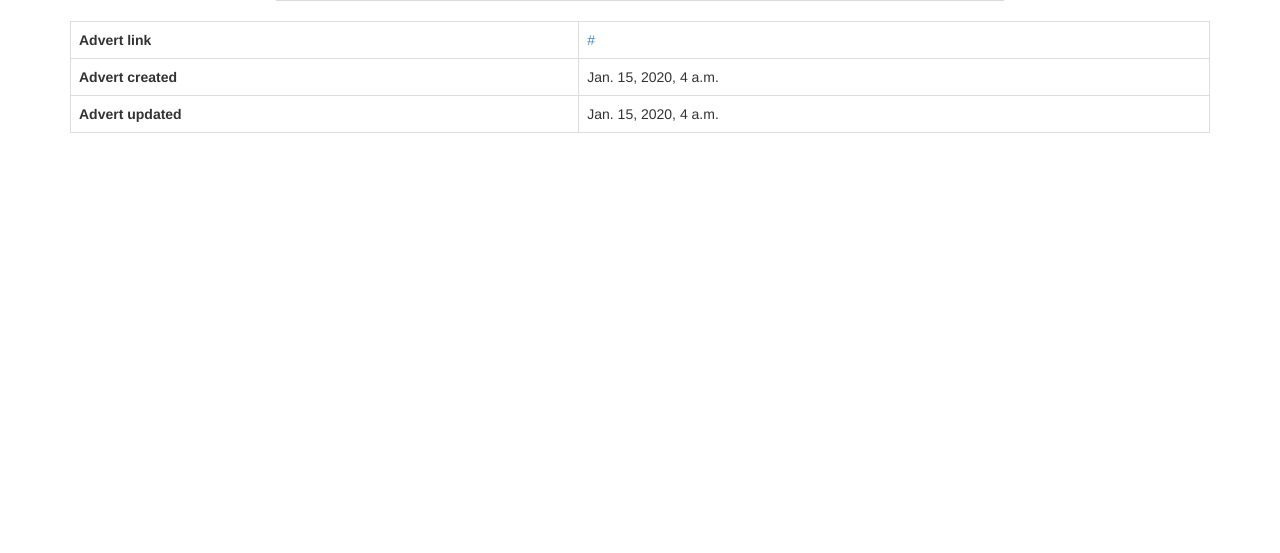
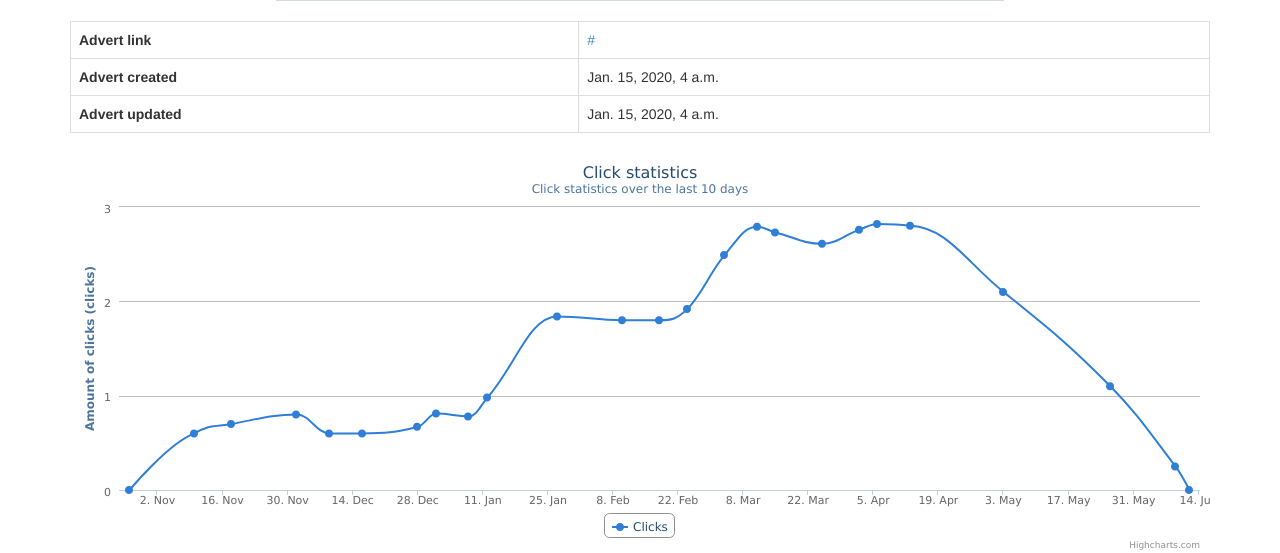
Before and after one commit to OpenAds/OpenAds, a Django app: page /data/advertisement/1/ in a window 1280 px wide. Shown: the part 271-824 px from the top of the page. Before the commit the page ends 404 px from the top, so only its background shows below. Run offline with Django 3.2, Linux system fonts and the light colour scheme; a user stored in the database is signed in; tables that the repository leaves empty hold one stand-in row (values such as "Sample post"); grey boxes marked "Sample" are stand-in pictures; some libraries are stand-ins or nearby versions.

Commit message:
Added chart template

```diff
--- a/advertisements/templates/advertisements/statistics/advert_statistics.html
+++ b/advertisements/templates/advertisements/statistics/advert_statistics.html
@@ -1,4 +1,5 @@
 {% extends 'base.html' %}
+{% load static %}
 
 {% block page-title %}{{ advert.get_ad_type_display }}{% endblock %}
 
@@ -25,4 +26,78 @@
       </tr>
     </tbody>
   </table>
+
+  <div id="statistics_charts"></div>
+
 {% endblock %}
+
+{% block extra_js %}
+  <script type="text/javascript" src="{% static 'highcharts/highcharts.js' %}"></script>
+  <script type="text/javascript">
+    $(function () {
+        $('#statistics_charts').highcharts({
+            chart: {
+                type: 'spline'
+            },
+            title: {
+                text: 'Click statistics'
+            },
+            subtitle: {
+                text: 'Click statistics over the last 10 days'
+            },
+            xAxis: {
+                type: 'datetime',
+                dateTimeLabelFormats: { // don't display the dummy year
+                    month: '%e. %b',
+                    year: '%b'
+                }
+            },
+            yAxis: {
+                title: {
+                    text: 'Amount of clicks (clicks)'
+                },
+                min: 0
+            },
+            tooltip: {
+                formatter: function() {
+                        return Highcharts.dateFormat('%e. %b', this.x) +': '+ this.y +' clicks';
+                }
+            },
+
+            series: [{
+                name: 'Clicks',
+                // Define the data points. All series have a dummy year
+                // of 1970/71 in order to be compared on the same x axis. Note
+                // that in JavaScript, months start at 0 for January, 1 for February etc.
+                data: [
+                    [Date.UTC(1970,  9, 27), 0   ],
+                    [Date.UTC(1970, 10, 10), 0.6 ],
+                    [Date.UTC(1970, 10, 18), 0.7 ],
+                    [Date.UTC(1970, 11,  2), 0.8 ],
+                    [Date.UTC(1970, 11,  9), 0.6 ],
+                    [Date.UTC(1970, 11, 16), 0.6 ],
+                    [Date.UTC(1970, 11, 28), 0.67],
+                    [Date.UTC(1971,  0,  1), 0.81],
+                    [Date.UTC(1971,  0,  8), 0.78],
+                    [Date.UTC(1971,  0, 12), 0.98],
+                    [Date.UTC(1971,  0, 27), 1.84],
+                    [Date.UTC(1971,  1, 10), 1.80],
+                    [Date.UTC(1971,  1, 18), 1.80],
+                    [Date.UTC(1971,  1, 24), 1.92],
+                    [Date.UTC(1971,  2,  4), 2.49],
+                    [Date.UTC(1971,  2, 11), 2.79],
+                    [Date.UTC(1971,  2, 15), 2.73],
+                    [Date.UTC(1971,  2, 25), 2.61],
+                    [Date.UTC(1971,  3,  2), 2.76],
+                    [Date.UTC(1971,  3,  6), 2.82],
+                    [Date.UTC(1971,  3, 13), 2.8 ],
+                    [Date.UTC(1971,  4,  3), 2.1 ],
+                    [Date.UTC(1971,  4, 26), 1.1 ],
+                    [Date.UTC(1971,  5,  9), 0.25],
+                    [Date.UTC(1971,  5, 12), 0   ]
+                ]
+            }]
+        });
+    });
+  </script>
+{% endblock %}
--- a/templates/base.html
+++ b/templates/base.html
@@ -35,6 +35,7 @@
       {% endblock %}
       <script src="{% static 'jquery/jquery.min.js' %}"></script>
       <script src="{% static 'bootstrap/js/bootstrap.min.js' %}"></script>
+      {% block extra_js %}{% endblock %}
     </div>
   </body>
 </html>
```
